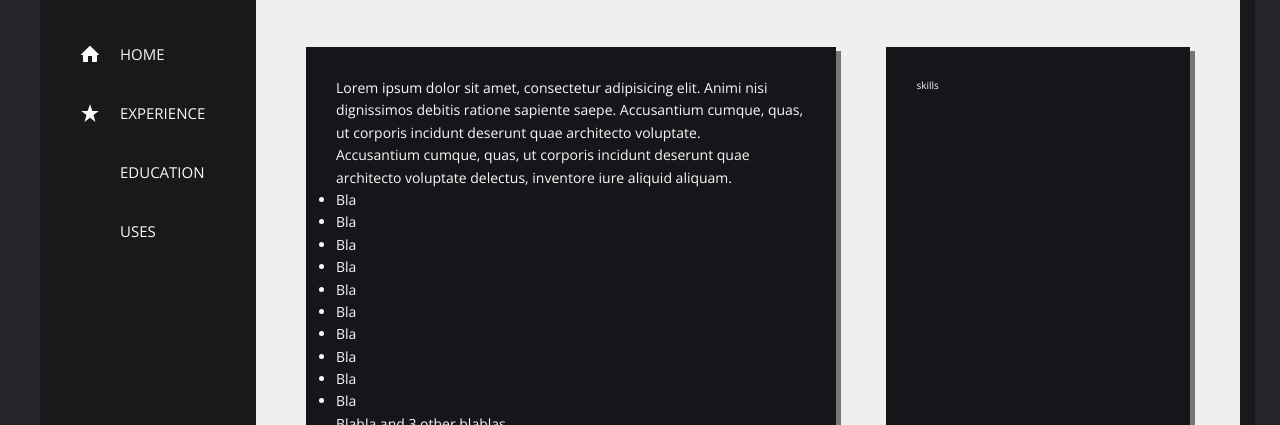
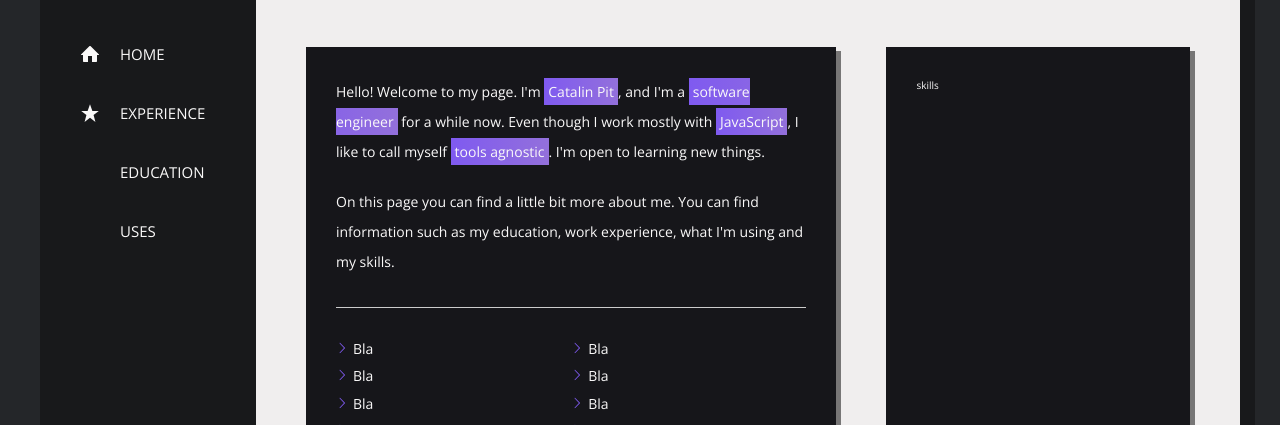
Before and after one commit to catalinpit/trillo, a website: page index.html in a window 1280 px wide. Shown: the part 375-800 px from the top of the page. Drawn offline with nearby package versions, Linux system fonts and the light colour scheme.

Commit message:
Formatted paragraphs

```diff
--- a/index.html
+++ b/index.html
@@ -113,10 +113,10 @@
                     <div class="detail">
                         <div class="experience">
                             <p class="paragraph">
-                                Lorem ipsum dolor sit amet, consectetur adipisicing elit. Animi nisi dignissimos debitis ratione sapiente saepe. Accusantium cumque, quas, ut corporis incidunt deserunt quae architecto voluptate.
+                                Hello! Welcome to my page. I'm <span class="highlight">Catalin Pit</span>, and I'm a <span class="highlight">software engineer</span> for a while now. Even though I work mostly with <span class="highlight">JavaScript</span>, I like to call myself <span class="highlight">tools agnostic</span>. I'm open to learning new things.
                             </p>
                             <p class="paragraph">
-Accusantium cumque, quas, ut corporis incidunt deserunt quae architecto voluptate delectus, inventore iure aliquid aliquam.
+                                On this page you can find a little bit more about me. You can find information such as my education, work experience, what I'm using and my skills.
                             </p>
 
                             <ul class="list">
--- a/sass/_components.scss
+++ b/sass/_components.scss
@@ -124,3 +124,69 @@
         fill: currentColor;
     }
 }
+
+.paragraph {
+    line-height: 3rem;
+}
+
+.paragraph:not(:last-of-type) {
+    margin-bottom: 2rem;
+}
+
+.list {
+    list-style: none;
+    margin: 3rem 0;
+    padding: 3rem 0;
+    border-top: 1px solid var(--color-grey-light-4);
+    border-bottom: 1px solid var(--color-grey-light-4);
+
+    display: flex;
+    flex-wrap: wrap;
+
+    &__item {
+        flex: 0 0 50%;
+        margin-bottom: .5rem;
+    }
+
+    &__item::before {
+        content: "";
+        display: inline-block;
+        height: 1.2rem;
+        width: 1.2rem;
+        margin-right: .5rem;
+
+        /*
+            For older browsers
+        */
+        // background-image: url(./../img/chevron-thin-right.svg);
+        // background-size: cover;
+
+        /*
+            For modern browsers - masks
+        */
+        background-color: var(--hover-color);
+        -webkit-mask-image: url(./../img/chevron-thin-right.svg);
+        -webkit-mask-size: cover;
+        mask-image: url(./../img/chevron-thin-right.svg);
+        mask-size: cover;
+    }
+}
+
+.recommend {
+    font-size: 1.3rem;
+}
+
+.highlight {
+    background: linear-gradient(to right, var(--hover-color), mediumpurple);
+    background-repeat: no-repeat;
+    background-size: 100% 100%;
+    background-position: 0 88%;
+    transition: background-size 0.25s ease-in;
+    transition: all .5s;
+    padding: .4rem;
+
+    &:hover {
+        background-size: 100% 90%;
+        transform: skewX(-10deg);
+    }
+}
```
Also changed, not shown: css/style.css, img/favicon.png.
